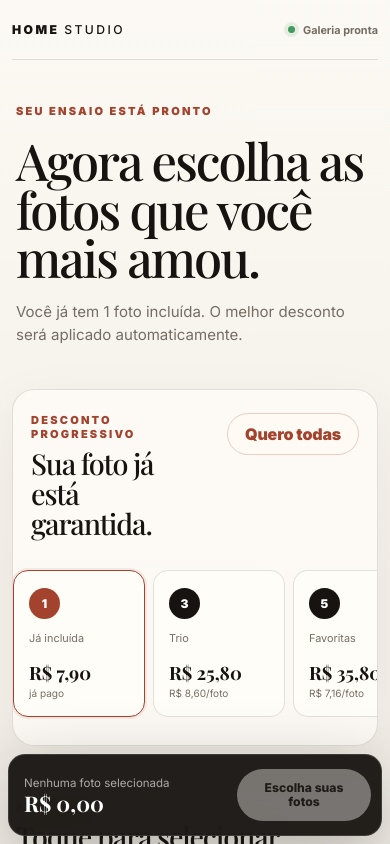
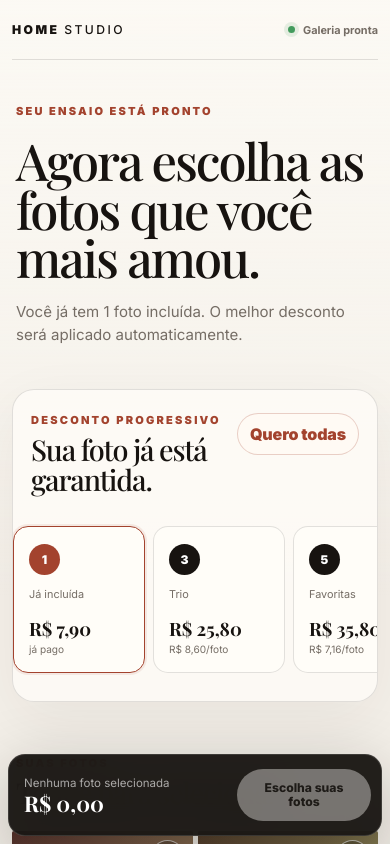
Before and after one commit to moreirahype/home-studio-gallery, a Next.js app: page /g/demo in a window 390 px wide. Shown: the top 844 px of the page. Built offline with nearby package versions, Linux system fonts and the light colour scheme; a web font is replaced by a local one.

Commit message:
fix mobile gallery upsell overflow

```diff
--- a/app/globals.css
+++ b/app/globals.css
@@ -16,12 +16,18 @@
 }
 
 html {
+  max-width: 100%;
+  overflow-x: hidden;
+  overflow-x: clip;
   scroll-behavior: smooth;
   background: var(--paper);
 }
 
 body {
+  max-width: 100%;
   margin: 0;
+  overflow-x: hidden;
+  overflow-x: clip;
   color: var(--ink);
   font-family: var(--font-sans), sans-serif;
   -webkit-font-smoothing: antialiased;
@@ -149,7 +155,9 @@ p {
 }
 
 .gallery-shell {
+  width: 100%;
   min-height: 100vh;
+  overflow-x: clip;
   padding: 0 max(20px, calc((100vw - 1280px) / 2)) 154px;
   background:
     linear-gradient(180deg, rgb(255 253 248 / 72%) 0, transparent 600px),
@@ -253,6 +261,11 @@ p {
   align-items: flex-end;
   justify-content: space-between;
   gap: 24px;
+}
+
+.deal-heading > div,
+.selection-heading > div {
+  min-width: 0;
 }
 
 .deal-note {
@@ -313,6 +326,64 @@ p {
   opacity: 0.78;
 }
 
+.floating-full-gallery-offer {
+  position: fixed;
+  z-index: 20;
+  top: max(12px, env(safe-area-inset-top));
+  left: 50%;
+  width: min(calc(100% - 24px), 440px);
+  animation: full-gallery-offer-enter 420ms cubic-bezier(0.2, 0.8, 0.2, 1) both;
+}
+
+.floating-full-gallery-offer button {
+  display: grid;
+  width: 100%;
+  min-width: 0;
+  gap: 3px;
+  padding: 13px 20px;
+  border: 1px solid rgb(255 255 255 / 25%);
+  border-radius: 999px;
+  background:
+    radial-gradient(circle at 88% 0, rgb(255 255 255 / 18%), transparent 42%),
+    linear-gradient(135deg, #b84f37, #7f2f20);
+  color: white;
+  text-align: center;
+  box-shadow:
+    0 16px 38px rgb(72 30 21 / 28%),
+    inset 0 0 0 1px rgb(255 255 255 / 10%);
+  cursor: pointer;
+}
+
+.floating-full-gallery-offer strong,
+.floating-full-gallery-offer small {
+  min-width: 0;
+  overflow-wrap: anywhere;
+}
+
+.floating-full-gallery-offer strong {
+  font-size: 0.93rem;
+  line-height: 1.15;
+}
+
+.floating-full-gallery-offer small {
+  color: rgb(255 255 255 / 78%);
+  font-size: 0.64rem;
+  font-weight: 650;
+  line-height: 1.25;
+}
+
+@keyframes full-gallery-offer-enter {
+  from {
+    opacity: 0;
+    transform: translate(-50%, -12px) scale(0.97);
+  }
+
+  to {
+    opacity: 1;
+    transform: translate(-50%, 0) scale(1);
+  }
+}
+
 .milestone-track {
   display: grid;
   grid-template-columns: repeat(6, 1fr);
@@ -2748,7 +2819,17 @@ p {
   }
 
   .deal-heading {
-    align-items: flex-start;
+    display: grid;
+    grid-template-columns: minmax(0, 1fr) auto;
+    align-items: start;
+    gap: 10px;
+  }
+
+  .deal-heading .select-all-cta {
+    min-width: 112px;
+    max-width: 128px;
+    padding-right: 12px;
+    padding-left: 12px;
   }
 
   .deal-heading .text-button {
--- a/components/gallery.tsx
+++ b/components/gallery.tsx
@@ -458,16 +458,26 @@ export function Gallery({
     : 0;
   const fullGalleryPricing = getPricing(offer.gallerySize);
   const fullGalleryDueNow = Math.max(0, fullGalleryPricing.total - photoCredit);
-  const showStrongSelectAllCta =
+  const showFeaturedStaticSelectAllCta =
     targetPhotoCount > 0 &&
     targetPhotoCount < offer.gallerySize &&
-    (offer.galleryType === "professional"
-      ? targetPhotoCount >= 8
-      : offer.gallerySize - targetPhotoCount <= 2);
-  const selectAllCtaLabel =
-    showStrongSelectAllCta && offer.galleryType === "professional"
-      ? `Levar todas por +${money.format(fullGalleryDueNow)}`
-      : "Quero todas";
+    offer.galleryType !== "professional" &&
+    offer.gallerySize - targetPhotoCount <= 2;
+  const showFloatingSelectAllCta =
+    offer.galleryType === "professional" &&
+    offer.gallerySize >= 8 &&
+    targetPhotoCount >= 6 &&
+    targetPhotoCount < offer.gallerySize;
+  const fullGalleryUpgradeAmount = Math.max(
+    0,
+    fullGalleryDueNow - pricing.dueNow,
+  );
+  const floatingSelectAllLabel =
+    fullGalleryUpgradeAmount < 0.005
+      ? `Leve as ${offer.gallerySize} sem pagar nada a mais`
+      : `Leve as ${offer.gallerySize} por só ${money.format(
+          fullGalleryUpgradeAmount,
+        )} a mais`;
   const firstExtraAmount =
     getFirstExtraAmountCentsFromPricingBaseAmountCents({
       pricingBaseAmountCents: getPricingBaseAmountCents(offer),
@@ -1157,6 +1167,22 @@ export function Gallery({
               : "Galeria pronta"}
         </div>
       </nav>
+
+      {showFloatingSelectAllCta && (
+        <aside
+          aria-label="Oferta para liberar todas as fotos"
+          className="floating-full-gallery-offer"
+        >
+          <button onClick={selectAll} type="button">
+            <strong>{floatingSelectAllLabel}</strong>
+            <small>
+              {fullGalleryUpgradeAmount < 0.005
+                ? "Você já chegou ao melhor valor. Complete sua galeria."
+                : "Complete seu ensaio com o melhor custo por foto."}
+            </small>
+          </button>
+        </aside>
+      )}
 
       <header className="gallery-header" id="top">
         <div className="gallery-intro">
@@ -1303,17 +1329,15 @@ export function Gallery({
           </div>
           <button
             className={`select-all-cta ${
-              showStrongSelectAllCta ? "featured" : ""
+              showFeaturedStaticSelectAllCta ? "featured" : ""
             }`}
             onClick={selectAll}
             type="button"
           >
-            <span>{selectAllCtaLabel}</span>
-            {showStrongSelectAllCta && (
+            <span>Quero todas</span>
+            {showFeaturedStaticSelectAllCta && (
               <small>
-                {offer.galleryType === "professional"
-                  ? "8, 9 ou 10 fotos saem pelo mesmo adicional."
-                  : "Complete sua galeria com o melhor valor."}
+                Complete sua galeria com o melhor valor.
               </small>
             )}
           </button>
```
